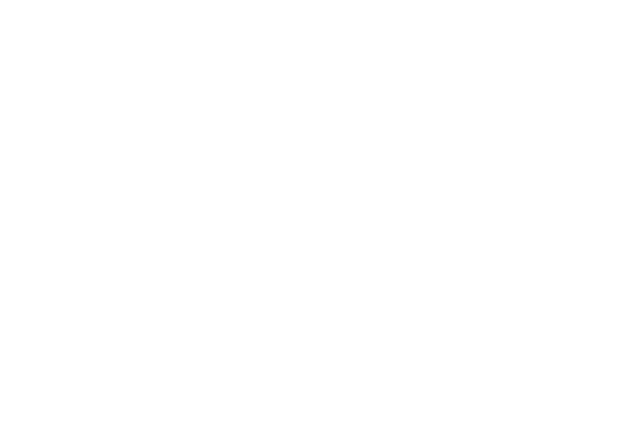
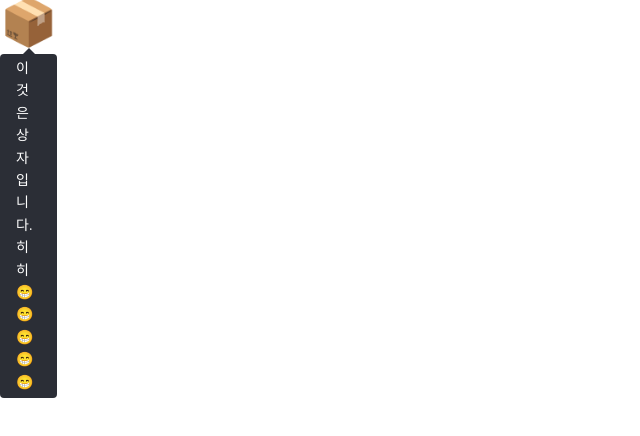
Before and after one commit to Bamdoliro/marururu, a React (Create React App) app: page / in a window 1280 px wide. Shown: the top 436 px of the page, without its empty margins (0-640 px from the left). Built offline with nearby package versions, Linux system fonts and the light colour scheme.

Commit message:
REFACTOR :: 스타일드 컴포넌트, 타입 파일 수정

```diff
--- a/src/App.tsx
+++ b/src/App.tsx
@@ -1,7 +1,14 @@
+import MiniTooltip from "components/common/MiniTooltip";
 import React from "react";
 
 const App = () => {
-  return <div></div>;
+  return (
+    <div>
+      <MiniTooltip message="이것은 상자입니다. 히히 😁😁😁😁😁" top>
+        <span style={{ fontSize: 46 }}>📦</span>
+      </MiniTooltip>
+    </div>
+  );
 };
 
 export default App;
--- a/src/components/common/MiniTooltip/index.tsx
+++ b/src/components/common/MiniTooltip/index.tsx
@@ -1,11 +1,7 @@
-import { MiniTooltipPropsType } from "types/common/miniTooltip.type";
+import { TooltipPropsType } from "types/common/tooltip.type";
 import * as S from "./style";
 
-const MiniTooltip = ({
-  children,
-  message,
-  ...positions
-}: MiniTooltipPropsType) => (
+const MiniTooltip = ({ children, message, ...positions }: TooltipPropsType) => (
   <S.Container {...positions}>
     {children}
     <S.Content {...positions}>
--- a/src/components/common/MiniTooltip/style.ts
+++ b/src/components/common/MiniTooltip/style.ts
@@ -1,12 +1,6 @@
 import styled from "styled-components";
 import { color } from "styles/theme.style";
-
-type PositionPropType = {
-  top?: boolean;
-  left?: boolean;
-  start?: boolean;
-  end?: boolean;
-};
+import { PositionPropType } from "types/common/tooltip.type";
 
 export const Arrow = styled.div<PositionPropType>`
   width: 0px;
@@ -16,12 +10,12 @@ export const Arrow = styled.div<PositionPropType>`
   border-style: solid;
   border-color: transparent;
 
-  border-bottom-color: ${({ top }) => top && color.gray850};
-  border-right-color: ${({ left }) => left && color.gray850};
+  ${({ top }) => top && `border-bottom-color: ${color.gray850}`};
+  ${({ left }) => left && `border-right-color: ${color.gray850}`};
 
   margin: auto;
-  margin-left: ${({ top, start }) => top && start && "16px"};
-  margin-right: ${({ top, end }) => top && end && "16px"};
+  ${({ top, start }) => top && start && "margin-left: 16px"};
+  ${({ top, end }) => top && end && "margin-right: 16px"};
 `;
 
 export const Message = styled.div`
@@ -37,8 +31,9 @@ export const Message = styled.div`
 export const Content = styled.div<PositionPropType>`
   display: none;
   position: absolute;
-  margin-top: ${({ top }) => top && "-4px"};
-  margin-left: ${({ left }) => left && "-4px"};
+  width: auto;
+  ${({ top }) => top && "margin-top: -4px"};
+  ${({ left }) => left && "margin-left: -4px"};
   font-size: 14px;
   z-index: 200;
 `;
@@ -46,6 +41,7 @@ export const Content = styled.div<PositionPropType>`
 export const Container = styled.div<PositionPropType>`
   position: relative;
   box-sizing: content-box;
+  width: fit-content;
 
   &:hover ${Content}, &:active ${Content} {
     display: ${({ top }) => (top ? "block" : "flex")};
```
Also changed, not shown: src/components/common/Tooltip/style.ts (+9 -15 lines), src/types/common/miniTooltip.type.ts (deleted, +0 -10 lines), src/types/common/tooltip.type.ts (+11 -6 lines).
